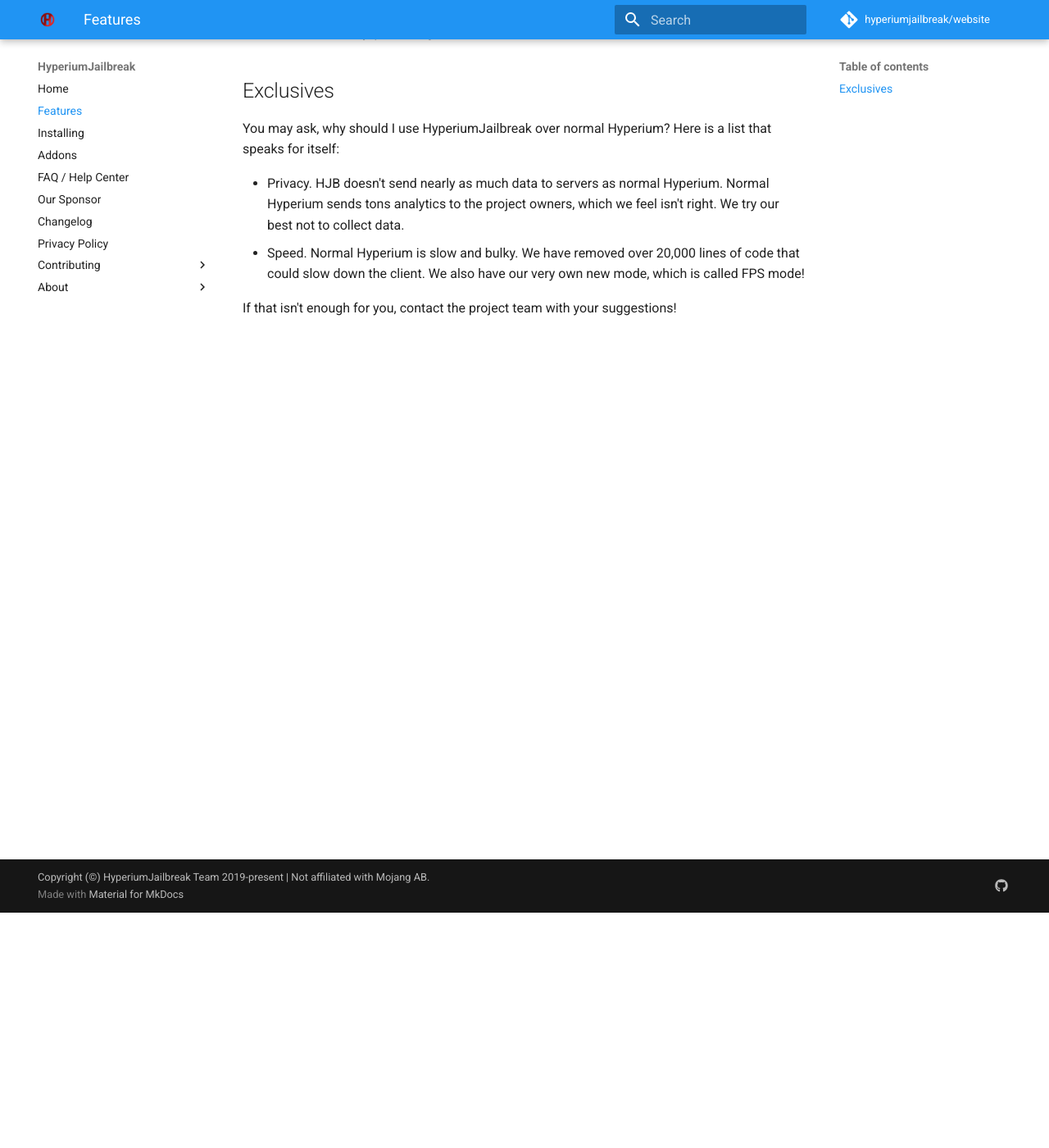
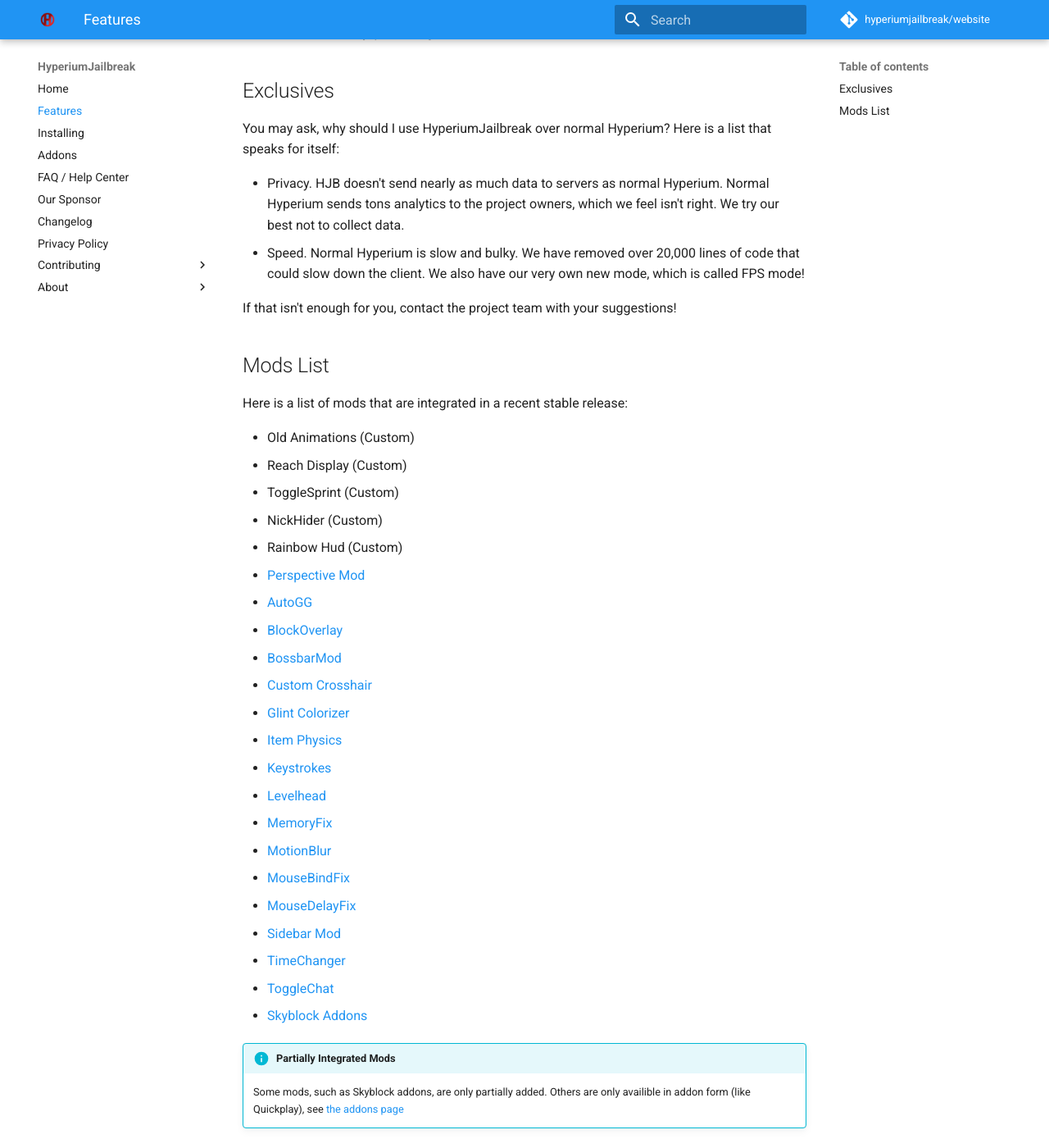
Before and after one commit to hyperiumjailbreak/hyperiumjailbreak.github.io, an MkDocs documentation site: the page built from docs/features.md, in a window 1280 px wide and 1400 px high, scrolled down 287 px. Shown: the whole window at 82% size. Built offline with MkDocs 1.6.1 and Material for MkDocs 9.7.7, drawn with Linux system fonts in a browser that asks for light colours; comment, search, counter and statistics services are not loaded.

Commit message:
Add mod list

```diff
--- a/docs/features.md
+++ b/docs/features.md
@@ -15,3 +15,34 @@
 * Speed. Normal Hyperium is slow and bulky. We have removed over 20,000 lines of code that could slow down the client. We also have our very own new mode, which is called FPS mode!
 
 If that isn't enough for you, contact the project team with your suggestions!
+
+## Mods List
+
+Here is a list of mods that are integrated in a recent stable release:
+
+- Old Animations (Custom)
+- Reach Display (Custom)
+- ToggleSprint (Custom)
+- NickHider (Custom)
+- Rainbow Hud (Custom)
+- [Perspective Mod](https://www.youtube.com/watch?v=7FdMMpzNdUk)
+- [AutoGG](https://2pi.pw/mods/autogg)
+- [BlockOverlay](https://aycy.github.io/)
+- [BossbarMod](https://www.youtube.com/watch?v=tigBu2OyZ4I)
+- [Custom Crosshair](https://www.youtube.com/watch?v=YYasNSTWA64)
+- [Glint Colorizer](https://www.youtube.com/watch?v=80foSiVvUiI)
+- [Item Physics](https://www.curseforge.com/minecraft/mc-mods/itemphysic)
+- [Keystrokes](https://www.youtube.com/watch?v=kiCISB3Lyfs)
+- [Levelhead](https://sk1er.club/mods/level_head)
+- [MemoryFix](https://prplz.io/memoryfix/)
+- [MotionBlur](https://2pi.pw/mods/motionblur)
+- [MouseBindFix](https://www.youtube.com/watch?v=U0t8AvO8tlo)
+- [MouseDelayFix](https://prplz.io/mousedelayfix/)
+- [Sidebar Mod](https://www.youtube.com/watch?v=cn9VvT43yRs)
+- [TimeChanger](https://2pi.pw/mods/timechanger)
+- [ToggleChat](https://2pi.pw/mods/togglechat)
+- [Skyblock Addons](https://github.com/biscuut/SkyblockAddons)
+
+!!! info "Partially Integrated Mods"
+    Some mods, such as Skyblock addons, are only partially added.
+    Others are only availible in addon form (like Quickplay), see [the addons page](addons.md)
```
